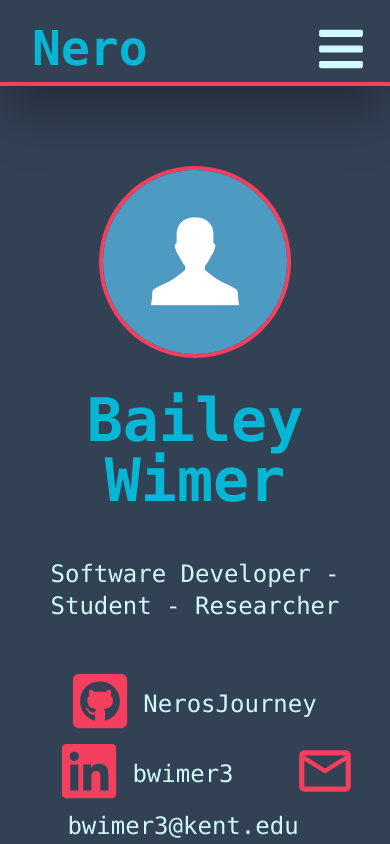
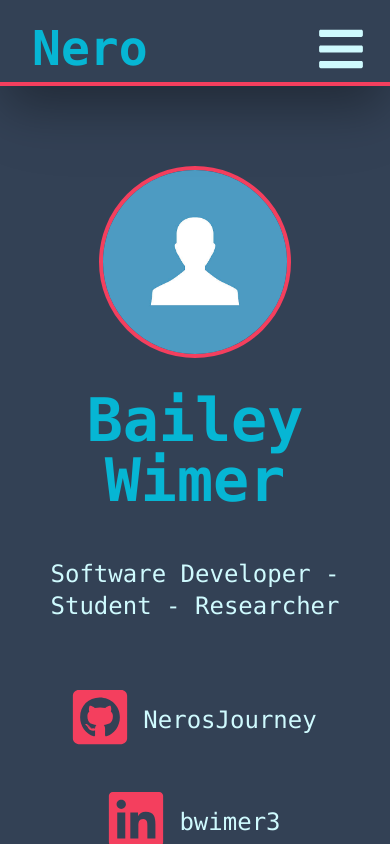
Before and after one commit to NerosJourney/portfolio-site, a React (Create React App) app in the folder site/: page / in a window 390 px wide. Built offline with nearby package versions, Linux system fonts and the light colour scheme.

Commit message:
Fixed social media link buttons for mobile

```diff
--- a/site/src/Pages/Home/index.js
+++ b/site/src/Pages/Home/index.js
@@ -21,8 +21,9 @@ const Home = () => {
           <p className="text-cyan-100 my-12 md:text-3xl text-2xl font-mono">
             Software Developer - Student - Researcher
           </p>
+          <div className="grid md:grid-cols-3 grid-cols1">
             <a
-            className="text-cyan-100 my-12 md:text-3xl text-2xl m-4 py-5 px-2 hov-highlight font-mono"
+              className="text-cyan-100 md:my-12 md:text-3xl text-2xl m-4 hov-highlight font-mono"
               href="https://github.com/NerosJourney"
               target="_blank"
               rel="noreferrer"
@@ -31,7 +32,7 @@ const Home = () => {
               <p className="inline p-2">NerosJourney</p>
             </a>
             <a
-            className="text-cyan-100 my-12 md:text-3xl text-2xl m-4 py-5 px-2 hov-highlight font-mono"
+              className="text-cyan-100 md:my-12 md:text-3xl text-2xl m-4 hov-highlight font-mono"
               href="https://www.linkedin.com/in/bwimer3/"
               target="_blank"
               rel="noreferrer"
@@ -39,10 +40,11 @@ const Home = () => {
               <FaLinkedin className="inline pb-2 text-rose-500" size="70" />
               <p className="inline p-2">bwimer3</p>
             </a>
-          <samp className="text-cyan-100 my-12 md:text-3xl text-2xl m-4 py-5 px-2 hov-highlight font-mono">
+            <samp className="text-cyan-100 md:my-12 md:text-3xl text-2xl m-4 hov-highlight font-mono">
               <MdOutlineEmail className="inline pb-2 text-rose-500" size="70" />
               <p className="inline p-2">bwimer3@kent.edu</p>
             </samp>
+          </div>
         </div>
       </div>
     </>
```
Lines whose indentation alone changed are shown as unchanged.
